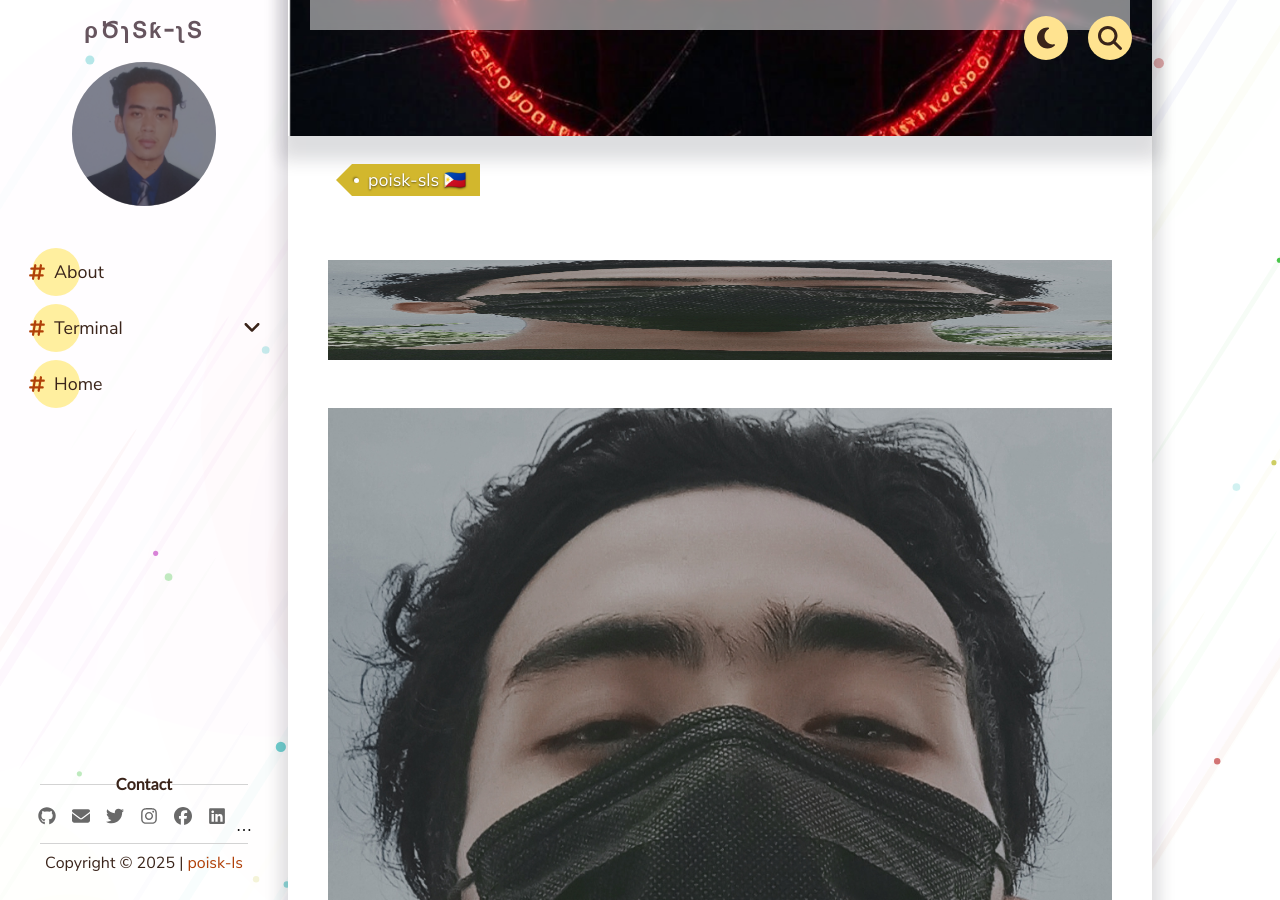
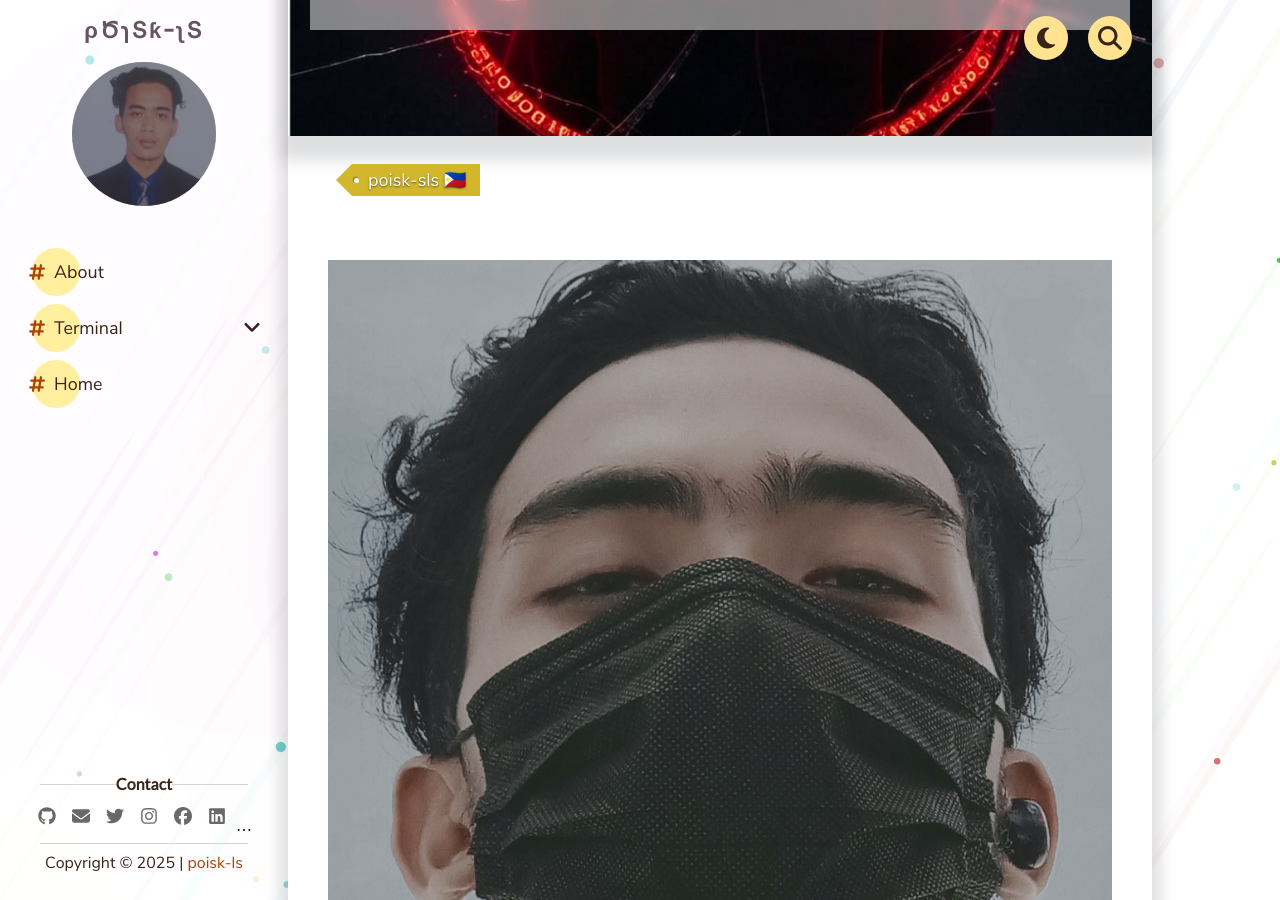
Before and after one commit to poisk-ls/poisk-ls.github.io, a Jekyll site: the page built from _pages/About/whoami.md, in a window 1280 px wide and 900 px high, scrolled down 471 px. Built offline with Jekyll 4.4.1, drawn with Linux system fonts in a browser that asks for light colours; comment, search, counter and statistics services are not loaded.

Commit message:
Update whoami.md

```diff
--- a/_pages/About/whoami.md
+++ b/_pages/About/whoami.md
@@ -5,8 +5,6 @@ tags:
 date: "2025-05-01"
 thumbnail: "/assets/img/poisk-ls.png"
 ---
-
-<img src="/assets/img/poisk-ls.jpg" width="100" height="100" alt="profile">
 
 ![Jade Nelson N. Buhayan](/assets/img/poisk-ls.jpg "poisk-ls")
 
```
